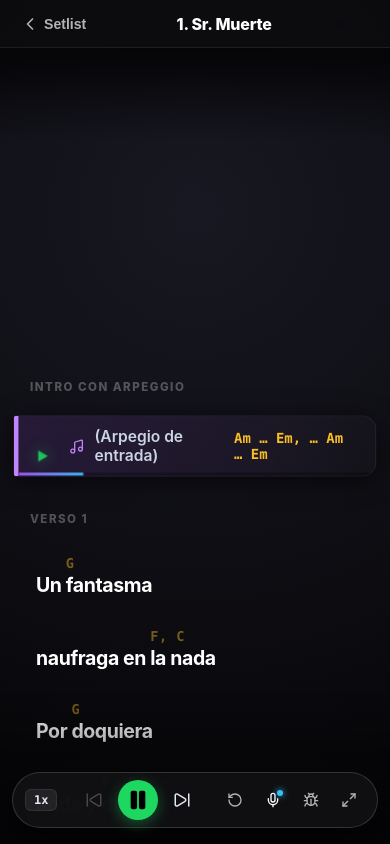
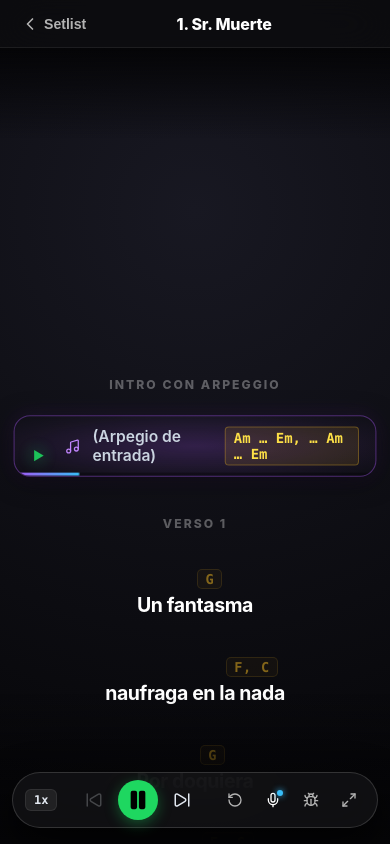
Before and after one commit to SirDaarick/RharuxTP, a React (Vite) app: page / in a window 390 px wide. Both pictures are taken after a click on the button "Iniciar". Built offline with nearby package versions, Linux system fonts and the light colour scheme.

Commit message:
feat: center prompter layout on mobile and highlight active chords with high-contrast pills

```diff
--- a/src/components/SongPrompter.tsx
+++ b/src/components/SongPrompter.tsx
@@ -194,9 +194,15 @@ export const SongPrompter: React.FC<SongPrompterProps> = ({
                       <span className="lyric-token-container">
                         {line.tokens.map((tok, tIdx) => (
                           <span key={tIdx} className="lyric-token-unit">
-                            <span className="token-chord" aria-hidden="true">
-                              {tok.chord || '\u00A0'}
-                            </span>
+                            {tok.chord ? (
+                              <span className="token-chord token-chord-badge" aria-hidden="true">
+                                {tok.chord}
+                              </span>
+                            ) : (
+                              <span className="token-chord token-chord-spacer" aria-hidden="true">
+                                {'\u00A0'}
+                              </span>
+                            )}
                             <span className="token-text">{tok.text}</span>
                           </span>
                         ))}
--- a/src/index.css
+++ b/src/index.css
@@ -486,30 +486,33 @@ html, body, #root {
 
 /* Subtle Section Divider */
 .spotify-section-divider {
-  margin: 20px 0 6px 0;
-  font-size: 0.72rem;
+  margin: 24px 0 8px 0;
+  font-size: 0.76rem;
   font-weight: 800;
-  letter-spacing: 1.5px;
+  letter-spacing: 2px;
   text-transform: uppercase;
-  color: rgba(255, 255, 255, 0.28);
-  padding-left: 12px;
+  color: rgba(255, 255, 255, 0.32);
+  text-align: center;
+  padding-left: 0;
 }
 
-/* Lyric Lines */
+/* Lyric Lines - Centered for Stage Performance */
 .spotify-lyric-line {
   position: relative;
   display: flex;
   flex-direction: column;
-  padding: 8px 14px;
-  border-radius: 8px;
+  align-items: center;
+  text-align: center;
+  padding: 8px 16px;
+  border-radius: 12px;
   cursor: pointer;
-  transform-origin: left center;
+  transform-origin: center center;
   transition: opacity 0.25s ease, transform 0.25s ease, background-color 0.25s ease, border-color 0.25s ease;
-  border-left: 4px solid transparent;
+  border: 1px solid transparent;
 }
 
 .spotify-lyric-line:hover {
-  background: rgba(255, 255, 255, 0.02);
+  background: rgba(255, 255, 255, 0.03);
 }
 
 .spotify-chord-tag {
@@ -518,9 +521,10 @@ html, body, #root {
   font-weight: 800;
   color: var(--color-chord);
   letter-spacing: 0.5px;
-  margin-bottom: 2px;
+  margin-bottom: 4px;
   opacity: 0.45;
   transition: opacity 0.2s ease;
+  text-align: center;
 }
 
 .spotify-lyric-text {
@@ -530,6 +534,9 @@ html, body, #root {
   letter-spacing: -0.4px;
   display: flex;
   align-items: flex-end;
+  justify-content: center;
+  text-align: center;
+  width: 100%;
 }
 
 /* Tokenized chord over words */
@@ -537,45 +544,77 @@ html, body, #root {
   display: inline-flex;
   flex-wrap: wrap;
   align-items: flex-end;
+  justify-content: center;
   column-gap: 0;
   row-gap: 8px;
   width: 100%;
+  text-align: center;
 }
 
 .lyric-token-unit {
   display: inline-flex;
   flex-direction: column;
-  align-items: flex-start;
+  align-items: center;
+  text-align: center;
   white-space: pre-wrap;
   line-height: 1.2;
 }
 
-.token-chord {
+/* Standard Inactive Chord Pill */
+.token-chord-badge {
   font-family: var(--font-mono);
-  font-size: clamp(0.85rem, 1.8vw, 1.2rem);
+  font-size: clamp(0.85rem, 1.8vw, 1.1rem);
   font-weight: 800;
-  color: var(--color-chord, #fbbf24);
-  line-height: 1.15;
-  letter-spacing: 0.5px;
+  color: #fbbf24;
+  line-height: 1.2;
+  letter-spacing: 0.8px;
   user-select: none;
-  min-height: 1.25em;
-  opacity: 0.85;
-  padding-bottom: 2px;
-  transition: opacity 0.2s ease, text-shadow 0.2s ease;
+  min-height: 1.3em;
+  opacity: 0.55;
+  padding: 1px 7px;
+  border-radius: 5px;
+  background: rgba(251, 191, 36, 0.08);
+  border: 1px solid rgba(251, 191, 36, 0.25);
+  margin-bottom: 5px;
+  transition: all 0.25s cubic-bezier(0.16, 1, 0.3, 1);
+  display: inline-flex;
+  align-items: center;
+  justify-content: center;
 }
 
-.line-active .token-chord {
-  opacity: 1;
-  color: #fbbf24;
-  text-shadow: 0 0 12px rgba(251, 191, 36, 0.45);
+.token-chord-spacer {
+  min-height: 1.3em;
+  margin-bottom: 5px;
+  user-select: none;
+  opacity: 0;
+  visibility: hidden;
 }
 
-.line-past .token-chord {
-  opacity: 0.25;
+/* HIGH-VOLTAGE ACTIVE CHORD HIGHLIGHT */
+.line-active .token-chord-badge {
+  opacity: 1 !important;
+  color: #ffffff !important;
+  font-size: clamp(1.1rem, 2.4vw, 1.5rem) !important;
+  font-weight: 900 !important;
+  letter-spacing: 1.2px;
+  background: linear-gradient(135deg, rgba(245, 158, 11, 0.5) 0%, rgba(217, 119, 6, 0.65) 100%) !important;
+  border: 2px solid #fde047 !important;
+  border-radius: 7px;
+  padding: 3px 12px;
+  margin-bottom: 7px;
+  box-shadow: 0 0 20px rgba(250, 204, 21, 0.7), inset 0 0 10px rgba(254, 240, 138, 0.4);
+  text-shadow: 0 1px 4px rgba(0, 0, 0, 0.9);
+  transform: translateY(-2px) scale(1.06);
 }
 
-.line-future .token-chord {
-  opacity: 0.45;
+.line-past .token-chord-badge {
+  opacity: 0.25;
+  background: transparent;
+  border-color: transparent;
+}
+
+.line-future .token-chord-badge {
+  opacity: 0.5;
 }
 
 .token-text {
@@ -583,13 +622,14 @@ html, body, #root {
   font-weight: inherit;
   line-height: inherit;
   letter-spacing: inherit;
+  text-align: center;
 }
 
 .active-cue-arrow {
   color: var(--spotify-green);
   font-size: 0.75em;
-  margin-right: 12px;
-  margin-bottom: 0.15em;
+  margin-right: 10px;
+  margin-bottom: 0.2em;
   align-self: flex-end;
   display: inline-flex;
   align-items: center;
@@ -614,19 +654,19 @@ html, body, #root {
 }
 
 .line-past .spotify-chord-tag {
-  opacity: 0.25;
+  opacity: 0.2;
 }
 
-/* ACTIVE FOCUS LINE - STAGE ILLUMINATION */
+/* ACTIVE FOCUS LINE - STAGE ILLUMINATION CAPSULE */
 .line-active {
   opacity: 1 !important;
   color: #ffffff;
   transform: scale(1.035);
-  background: linear-gradient(90deg, rgba(30, 215, 96, 0.12) 0%, rgba(255, 255, 255, 0.02) 100%);
-  border-left: 5px solid var(--spotify-green) !important;
-  border-radius: 4px 14px 14px 4px;
-  box-shadow: 0 4px 24px rgba(0, 0, 0, 0.6), inset 0 0 20px rgba(30, 215, 96, 0.05);
-  padding: 10px 16px;
+  background: radial-gradient(ellipse at center, rgba(30, 215, 96, 0.16) 0%, rgba(30, 215, 96, 0.02) 75%, transparent 100%);
+  border: 1px solid rgba(30, 215, 96, 0.4) !important;
+  border-radius: 16px;
+  box-shadow: 0 8px 32px rgba(0, 0, 0, 0.6), 0 0 25px rgba(30, 215, 96, 0.12);
+  padding: 12px 20px;
 }
 
 .line-active .spotify-lyric-text {
@@ -636,19 +676,26 @@ html, body, #root {
 
 .line-active .spotify-chord-tag {
   opacity: 1 !important;
-  color: #fde047;
+  color: #ffffff;
+  background: linear-gradient(135deg, rgba(245, 158, 11, 0.5) 0%, rgba(217, 119, 6, 0.65) 100%);
+  border: 2px solid #fde047;
+  border-radius: 7px;
+  padding: 4px 14px;
   font-weight: 900;
-  text-shadow: 0 0 10px rgba(250, 204, 21, 0.5);
-  font-size: clamp(1rem, 2.2vw, 1.35rem);
+  box-shadow: 0 0 20px rgba(250, 204, 21, 0.7);
+  font-size: clamp(1.05rem, 2.2vw, 1.4rem);
+  display: inline-block;
+  margin-bottom: 8px;
 }
 
 /* Vibrant Underline Progress */
 .lyric-progress-track {
   width: 100%;
+  max-width: 320px;
+  margin: 12px auto 0 auto;
   height: 3.5px;
   background: rgba(255, 255, 255, 0.1);
   border-radius: 9999px;
-  margin-top: 10px;
   overflow: hidden;
 }
 
@@ -660,26 +707,26 @@ html, body, #root {
   transition: width 0.1s linear;
 }
 
-/* Instrumental Line (Spotify Style) */
+/* Instrumental Line (Spotify Style - Centered) */
 .spotify-inst-line {
   position: relative;
   display: flex;
   flex-direction: column;
+  align-items: center;
   padding: 10px 16px;
-  border-radius: 8px;
+  border-radius: 12px;
   cursor: pointer;
   background: rgba(255, 255, 255, 0.02);
   border: 1px solid rgba(255, 255, 255, 0.04);
-  border-left: 4px solid transparent;
   overflow: hidden;
   transition: all 0.25s ease;
 }
 
 .spotify-inst-line.inst-active {
-  background: linear-gradient(90deg, rgba(168, 85, 247, 0.15) 0%, rgba(255, 255, 255, 0.02) 100%) !important;
-  border-left: 5px solid var(--color-vad) !important;
-  border-radius: 4px 14px 14px 4px;
-  box-shadow: 0 4px 24px rgba(0, 0, 0, 0.6);
+  background: radial-gradient(ellipse at center, rgba(168, 85, 247, 0.22) 0%, rgba(168, 85, 247, 0.04) 75%, transparent 100%) !important;
+  border: 1px solid rgba(168, 85, 247, 0.4) !important;
+  border-radius: 16px;
+  box-shadow: 0 4px 24px rgba(0, 0, 0, 0.6), 0 0 20px rgba(168, 85, 247, 0.15);
   opacity: 1 !important;
   transform: scale(1.025);
 }
@@ -687,7 +734,9 @@ html, body, #root {
 .inst-body {
   display: flex;
   align-items: center;
-  gap: 10px;
+  justify-content: center;
+  gap: 12px;
+  width: 100%;
 }
 
 .inst-icon {
@@ -705,8 +754,11 @@ html, body, #root {
   font-family: var(--font-mono);
   font-size: clamp(0.85rem, 1.8vw, 1.1rem);
   font-weight: 800;
-  color: var(--color-chord);
-  margin-left: auto;
+  color: #fde047;
+  padding: 2px 8px;
+  border-radius: 4px;
+  background: rgba(251, 191, 36, 0.1);
+  border: 1px solid rgba(251, 191, 36, 0.3);
 }
 
 .inst-progress-line {
```
